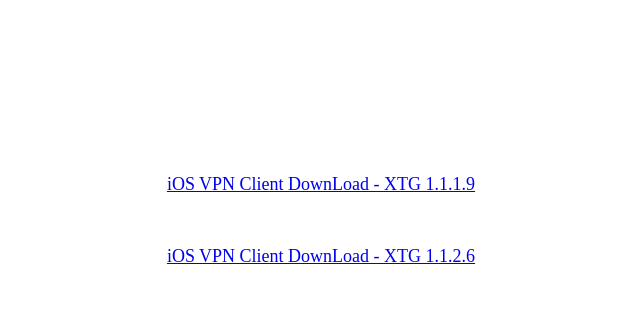
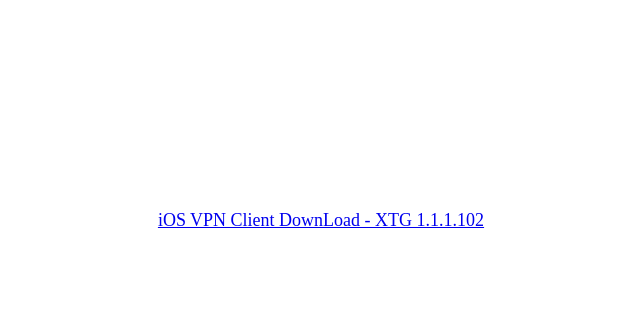
Before and after one commit to ShimJaeYongRYUTEC/ryutecdistribution, a plain HTML site: page index.html in a window 1280 px wide. Shown: the part 162-475 px from the top of the page, without its empty margins (319-959 px from the left). Drawn offline with Linux system fonts and the light colour scheme.

Commit message:
Update index.html
Signed-off-by: ShimJaeYongRYUTEC <sjy@ryutec.co.kr>

```diff
--- a/index.html
+++ b/index.html
@@ -31,9 +31,7 @@ body {
 
 <body>
 	<div class="download-container">
-	<a href="itms-services://?action=download-manifest&url=https://shimjaeyongryutec.github.io/ryutecdistribution/1119_xtg_client_ios.plist">iOS VPN Client DownLoad - XTG 1.1.1.9</a>
-    <br><br>
-	<a href="itms-services://?action=download-manifest&url=https://shimjaeyongryutec.github.io/ryutecdistribution/1126_xtg_client_ios.plist">iOS VPN Client DownLoad - XTG 1.1.2.6</a>
+	<a href="itms-services://?action=download-manifest&url=https://shimjaeyongryutec.github.io/ryutecdistribution/xtg_client_ios.plist">iOS VPN Client DownLoad - XTG 1.1.1.102</a>
     <br><br>
 	</div>
 </body>
```
